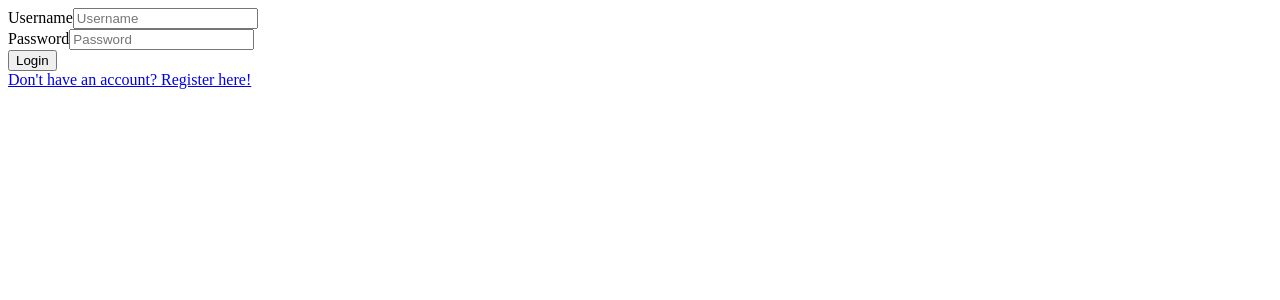
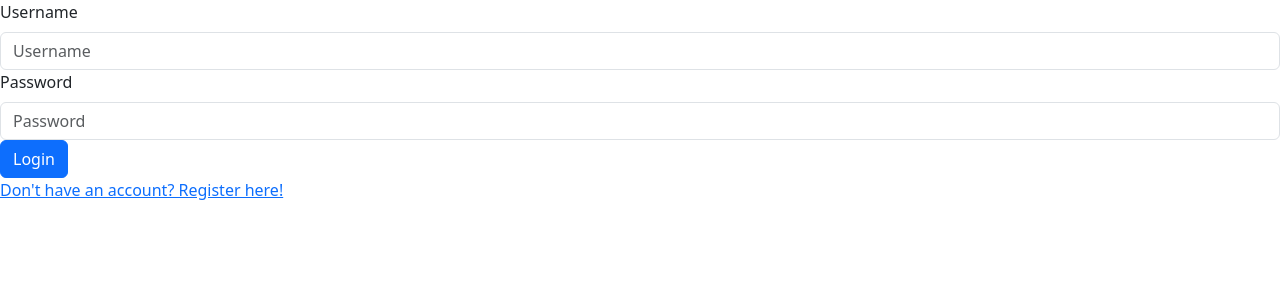
Before and after one commit to Pervolarakis/RedditPostFetcherFront, an Angular app: page /login in a window 1280 px wide. Shown: the top 300 px of the page. Built offline with nearby package versions, Linux system fonts and the light colour scheme.

Commit message:
added bootstrap

```diff
--- a/angular.json
+++ b/angular.json
@@ -25,6 +25,8 @@
               "src/assets"
             ],
             "styles": [
+              "node_modules/bootstrap/dist/css/bootstrap.min.css",
+              "node_modules/bootstrap/scss/bootstrap.scss",
               "src/styles.css"
             ],
             "scripts": []
--- a/package.json
+++ b/package.json
@@ -18,6 +18,9 @@
     "@angular/platform-browser": "^16.2.0",
     "@angular/platform-browser-dynamic": "^16.2.0",
     "@angular/router": "^16.2.0",
+    "@ng-bootstrap/ng-bootstrap": "^15.1.1",
+    "@popperjs/core": "^2.11.6",
+    "bootstrap": "^5.3.1",
     "rxjs": "~7.8.0",
     "tslib": "^2.3.0",
     "zone.js": "~0.13.0"
@@ -26,6 +29,7 @@
     "@angular-devkit/build-angular": "^16.2.1",
     "@angular/cli": "~16.2.1",
     "@angular/compiler-cli": "^16.2.0",
+    "@angular/localize": "^16.2.0",
     "@types/jasmine": "~4.3.0",
     "jasmine-core": "~4.6.0",
     "karma": "~6.4.0",
--- a/src/app/app.module.ts
+++ b/src/app/app.module.ts
@@ -7,6 +7,7 @@ import { AppComponent } from './app.component';
 import { AuthContainerComponent } from './components/auth/auth-container/auth-container.component';
 import { LoginFormComponent } from './components/auth/login-form/login-form.component';
 import { RegisterFormComponent } from './components/auth/register-form/register-form.component';
+import { NgbModule } from '@ng-bootstrap/ng-bootstrap';
 
 @NgModule({
   declarations: [
@@ -18,7 +19,8 @@ import { RegisterFormComponent } from './components/auth/register-form/register-
   imports: [
     BrowserModule,
     AppRoutingModule,
-    FormsModule
+    FormsModule,
+    NgbModule
   ],
   providers: [],
   bootstrap: [AppComponent]
--- a/src/app/components/auth/login-form/login-form.component.html
+++ b/src/app/components/auth/login-form/login-form.component.html
@@ -1,14 +1,14 @@
 <form (ngSubmit)="onSubmit()">
     <div>
-        <label for="username">Username</label>
-        <input type="text" name="username" id="username" [(ngModel)]="username" placeholder="Username"/>
+        <label for="username" class="form-label">Username</label>
+        <input type="text" name="username" id="username" [(ngModel)]="username" placeholder="Username" class="form-control"/>
     </div>
     <div>
-        <label for="password">Password</label>
-        <input type="password" name="password" id="password" [(ngModel)]="password" placeholder="Password"/>
+        <label for="password" class="form-label">Password</label>
+        <input type="password" name="password" id="password" [(ngModel)]="password" placeholder="Password" class="form-control"/>
     </div>
     <div>
-        <input type="submit" value="Login">
+        <input type="submit" value="Login" class="btn btn-primary">
     </div>
     <a routerLink="/register">Don't have an account? Register here!</a>
 </form>
--- a/src/main.ts
+++ b/src/main.ts
@@ -1,3 +1,5 @@
+/// <reference types="@angular/localize" />
+
 import { platformBrowserDynamic } from '@angular/platform-browser-dynamic';
 
 import { AppModule } from './app/app.module';
--- a/tsconfig.app.json
+++ b/tsconfig.app.json
@@ -3,7 +3,9 @@
   "extends": "./tsconfig.json",
   "compilerOptions": {
     "outDir": "./out-tsc/app",
-    "types": []
+    "types": [
+      "@angular/localize"
+    ]
   },
   "files": [
     "src/main.ts"
```
Also changed, not shown: 2 other files (tests, documents, lock files or other folders).
